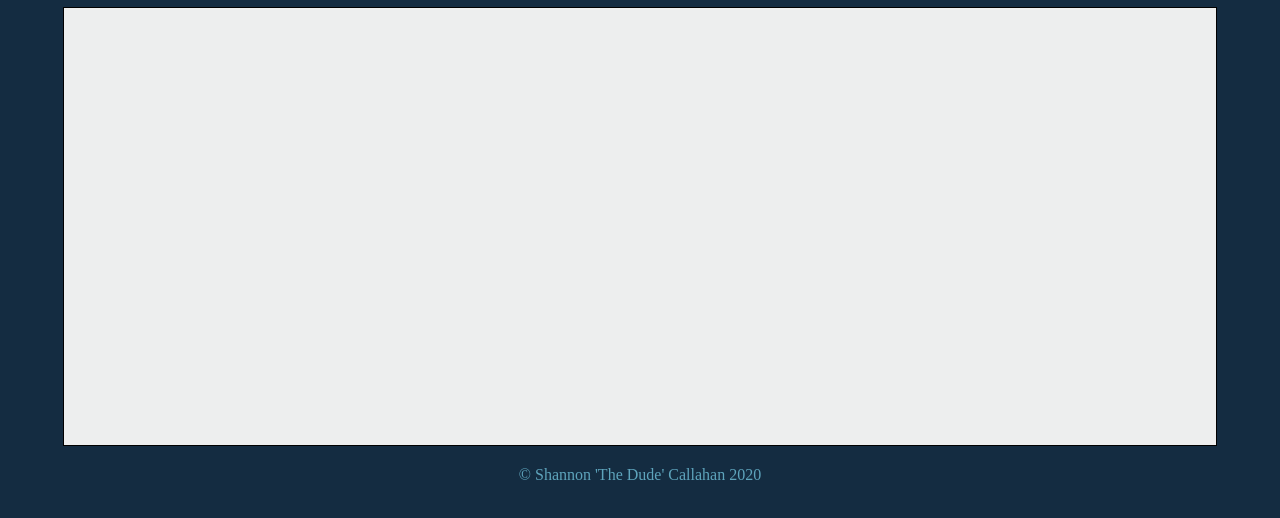
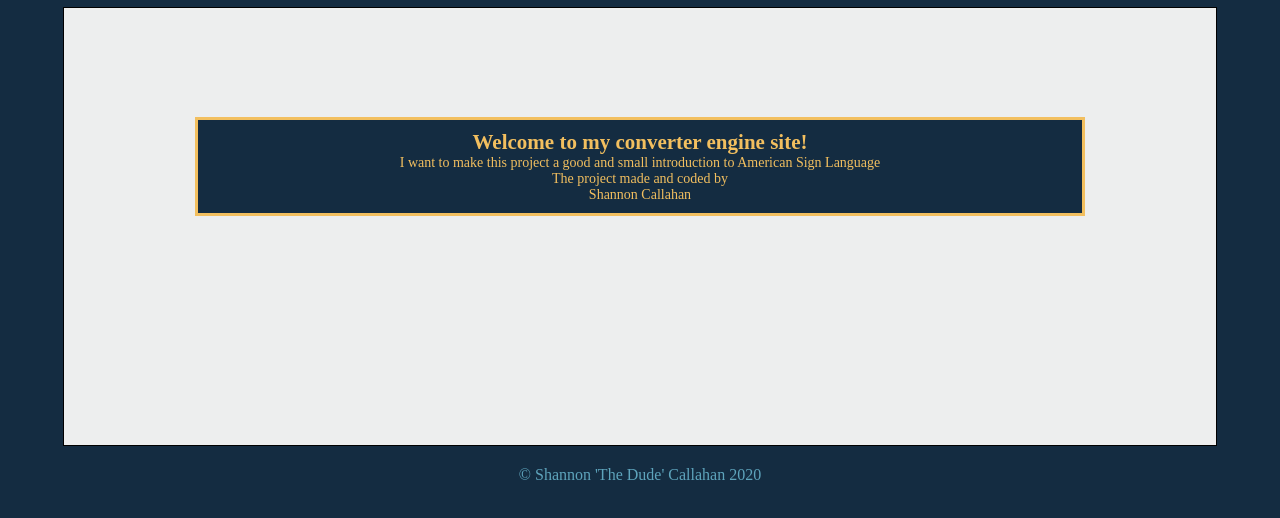
Before and after one commit to SCallahan101/EnglishToASL_FingerspellingTranslate, a plain HTML site: page index.html in a window 1280 px wide. Shown: the part 90-608 px from the top of the page. Drawn offline with nearby package versions, Linux system fonts and the light colour scheme; a web font is replaced by a local one.

Commit message:
Add intro and input mechanism

```diff
--- a/index.html
+++ b/index.html
@@ -13,11 +13,16 @@
     <body>
         <h1>American Sign Language Name Converter Engine</h1>
         <form id="name-entrybox">
-                <input type="text" id="textName" placeholder="Your First Name?">
+                <input type="text" id="textName" placeholder="Your First Name?" onkeydown="return /[a-z]/i.test(event.key)">
                 <button type="submit" id='convertButton' value="submit">Submit</button>
         </form>
         <div id="result-container">
             <p class='personName'></p>
+            <div id="intro-container">
+                <h2>Welcome to my converter engine site!</h2>
+                <p>I want to make this project a good and small introduction to American Sign Language</p>
+                <p>The project made and coded by <br> Shannon Callahan</p>
+            </div>
             <video class="videoArea" autoplay playsinline></video>
             <br>
             <button type="button" id="readyButton">Ready</button>
```
